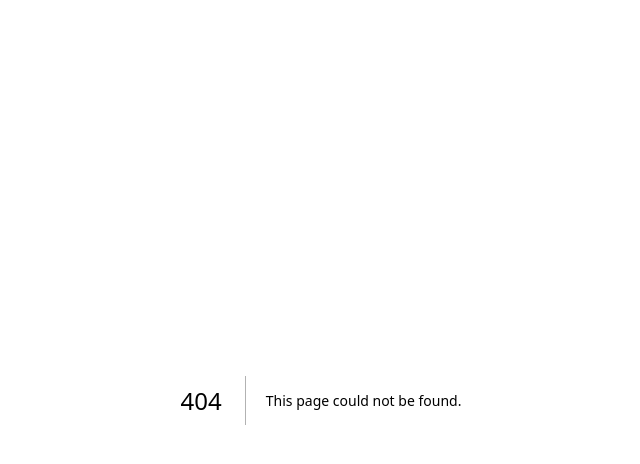
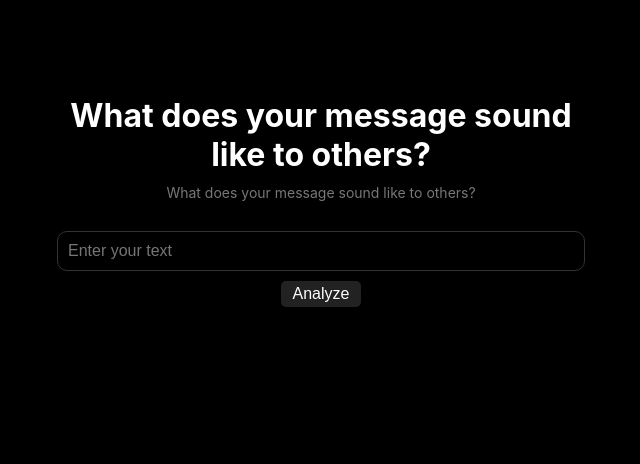
Before and after one commit to nishantrpai/tools.nishu.dev, a Next.js app: page /soundlike in a window 1280 px wide. Before the commit this address had no page. Shown: the top 464 px of the page, without its empty margins (319-959 px from the left). Built offline with nearby package versions, Linux system fonts and the light colour scheme.

Commit message:
what does your messgae sound like

```diff
--- a/pages/index.js
+++ b/pages/index.js
@@ -379,6 +379,12 @@ export const tools = [
     description: 'Mix two colors to create a gradient',
     publishDate: '24th May 2024',
     url: '/mixcolors',
+  },
+  {
+    title: 'What does your message sound like',
+    description: 'What does your message sound like or trigger in the mind',
+    publishDate: '25th May 2024',
+    url: '/soundlike',
   }
   // {
   //   title: 'Best Time',
--- /dev/null
+++ b/pages/soundlike.js
@@ -0,0 +1,67 @@
+// debug what your message sounds like
+import Head from 'next/head'
+import styles from '@/styles/Home.module.css'
+import { useState, useEffect } from 'react'
+
+
+export default function Home() {
+  const [text, setText] = useState('')
+  const [sensationalizedText, setSensationalizedText] = useState('')
+  const [loading, setLoading] = useState(false)
+
+  const sensationalize = async () => {
+    // make api call to /api/gpt?prompt
+    setLoading(true)
+    let prompt = `What does this text: ${text} sound like , how does it feel, what does it remind you of?`;
+    const res = await fetch(`/api/gpt?prompt=${prompt}`)
+    const data = await res.json()
+    setSensationalizedText(data.response)
+    setLoading(false)
+  }
+
+  return (
+    <>
+      <Head>
+        <title>What does your message sound like?</title>
+        <meta name="description" content="What does your message sound like?" />
+        <link rel="icon" href="/favicon.ico" />
+      </Head>
+
+      <main className={styles.container}>
+        <h1 className={styles.title} style={{ width: '100%', textAlign: 'center'}}>
+          What does your message sound like to others?
+        </h1>
+        <span style={{ color: '#777', fontSize: '14px', marginBottom: '20px', display: 'block', textAlign: 'center' }}>
+          What does your message sound like to others?
+        </span>
+
+
+        <input
+          type="text"
+          value={text}
+          onChange={(e) => setText(e.target.value)}
+          placeholder="Enter your text"
+          style={{
+            width: '100%',
+            border: '1px solid #333',
+            background: '#000',
+            padding: '10px',
+            borderRadius: 10,
+            outline: 'none',
+            fontSize: 16
+          }}
+        />
+
+        <button onClick={sensationalize} className={styles.button}>
+          {loading ? 'Analyzing...' : 'Analyze'}
+        </button>
+
+        {sensationalizedText && (
+          <div style={{ whiteSpace: 'pre-wrap', fontFamily: 'monospace', textAlign: 'left', padding: '10px', border: '1px solid #333', borderRadius: 10, padding: 20, background: '#000', width: '100%', lineHeight: 1.5, fontSize: 16}}>
+            {sensationalizedText}
+          </div>
+        )}
+      </main>
+    </>
+  )
+}
```
Also changed, not shown: pages/reframe.js (+21 -12 lines).
